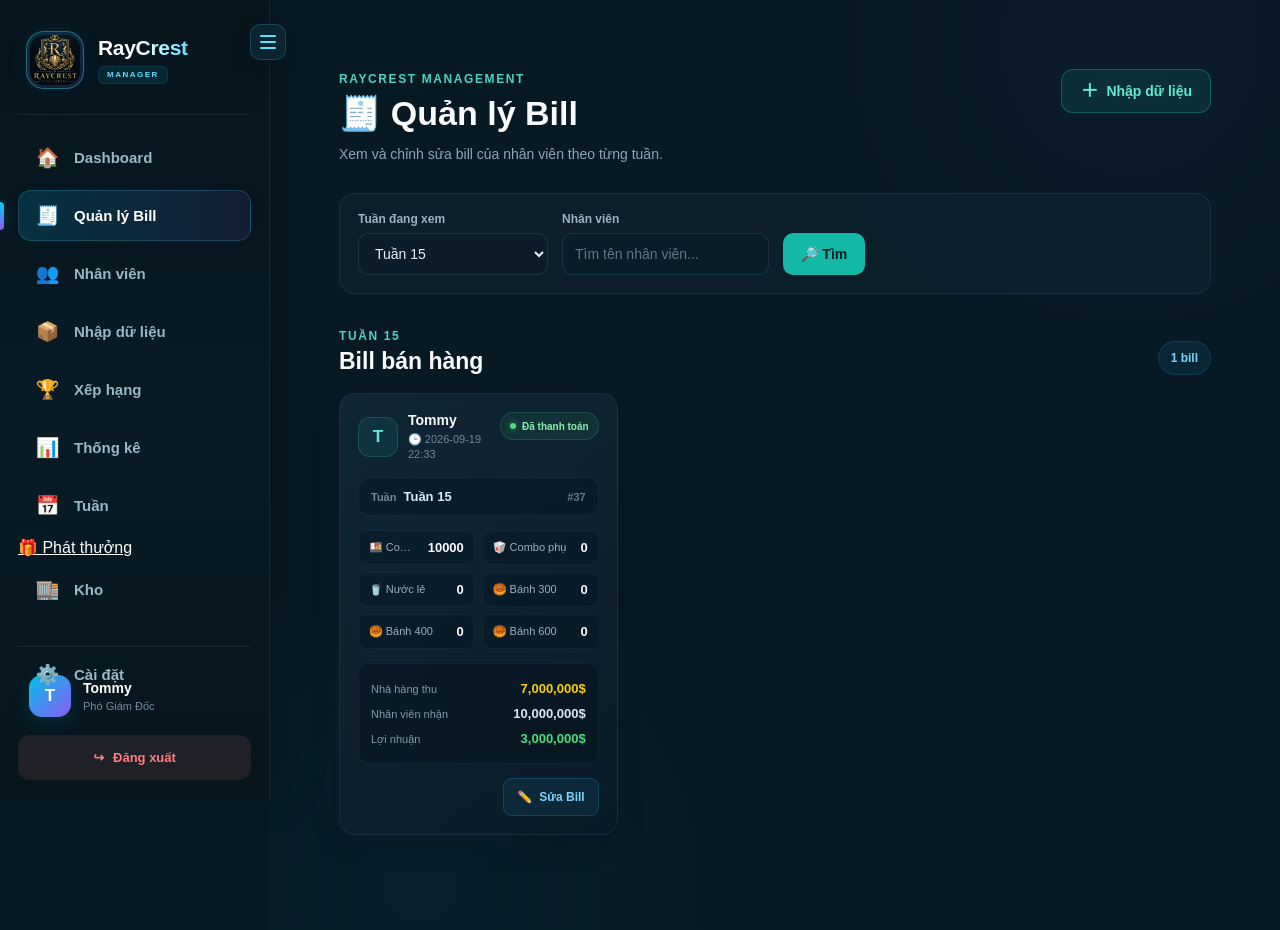
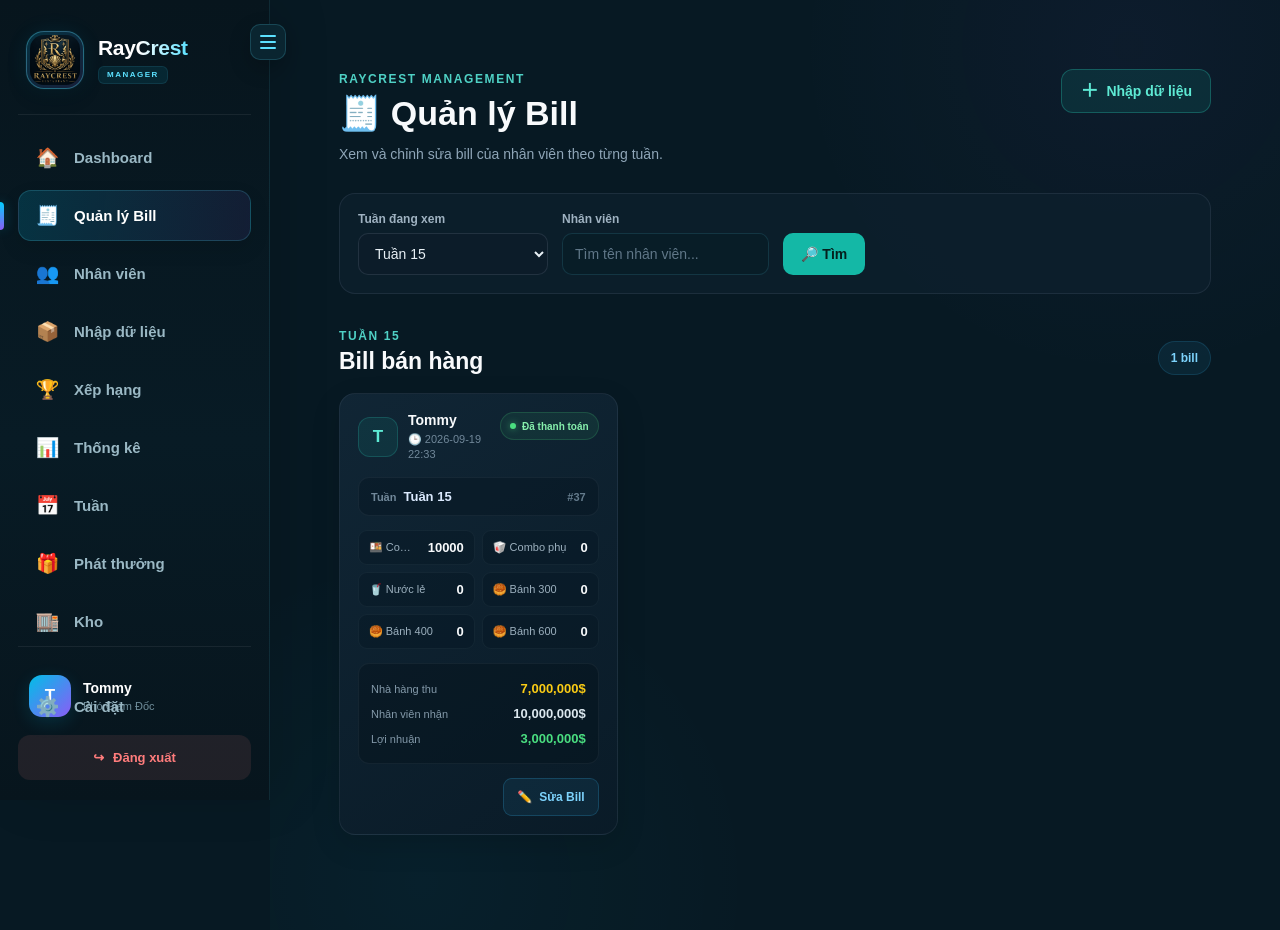
Before and after one commit to baophucnguyen761/RayCrestRestaurant, a Flask app: page /bills in a window 1280 px wide. Run offline with Flask 3, Linux system fonts and the light colour scheme; a user stored in the database is signed in; data comes from the database, SQL or seed files in the repository; parts of the project's set-up code (start-up, migrations or seed data) failed here and were passed over.

Commit message:
Update base.html

```diff
--- a/templates/base.html
+++ b/templates/base.html
@@ -354,21 +354,34 @@
             <!-- =================================================
                  Rewards
             ================================================== -->
+
             {% if session.get("role") == "manager" %}
 
             <a
                 href="{{ url_for('rewards') }}"
-                class="sidebar-link {% if request.endpoint in ['rewards', 'reward_history_detail'] %}active{% endif %}"
+                data-tooltip="Phát thưởng"
+
+                class="menu-item
+                {% if request.endpoint in
+                [
+                    'rewards',
+                    'reward_history_detail'
+                ] %}
+                    active
+                {% endif %}"
             >
-                <span class="sidebar-icon">🎁</span>
 
-                <span class="sidebar-text">
+                <span class="menu-icon">
+                    🎁
+                </span>
+
+                <span class="menu-text">
                     Phát thưởng
                 </span>
+
             </a>
 
             {% endif %}
-
 
             <!-- =================================================
                  WAREHOUSE
```
